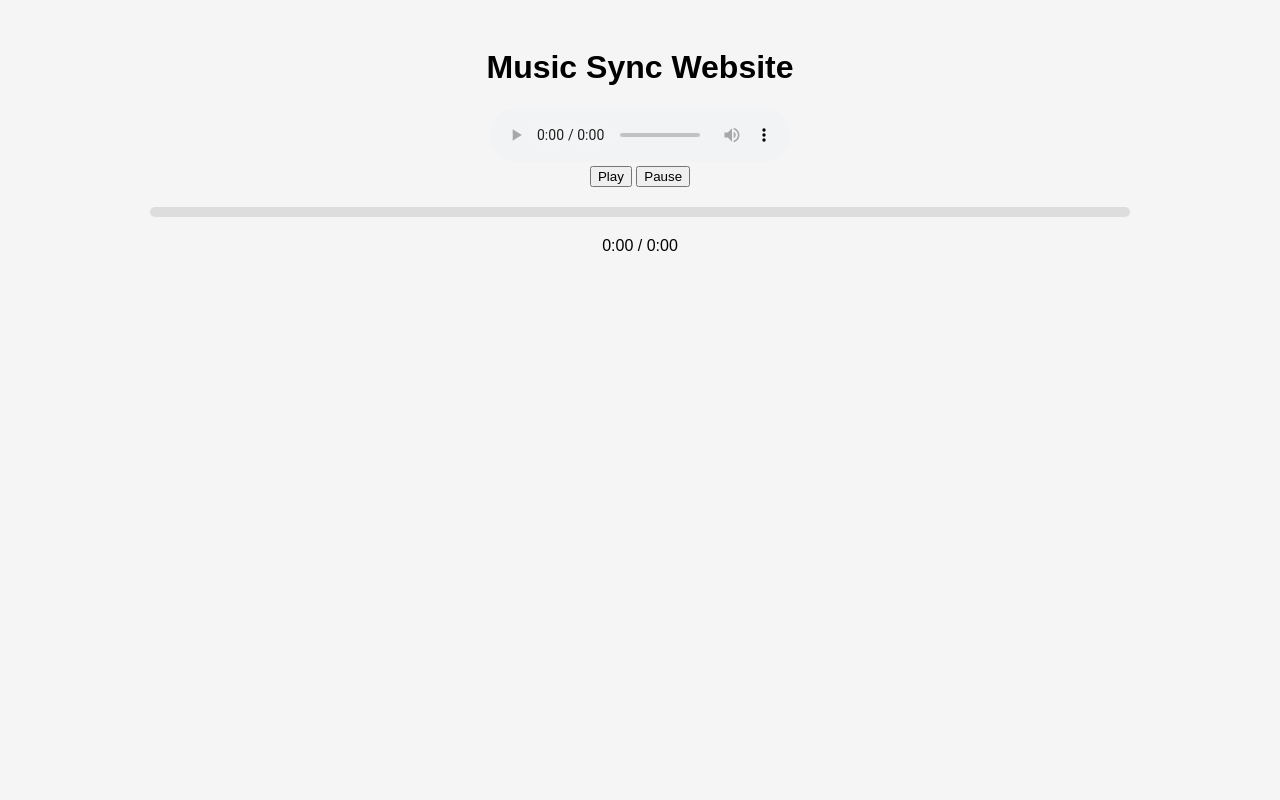
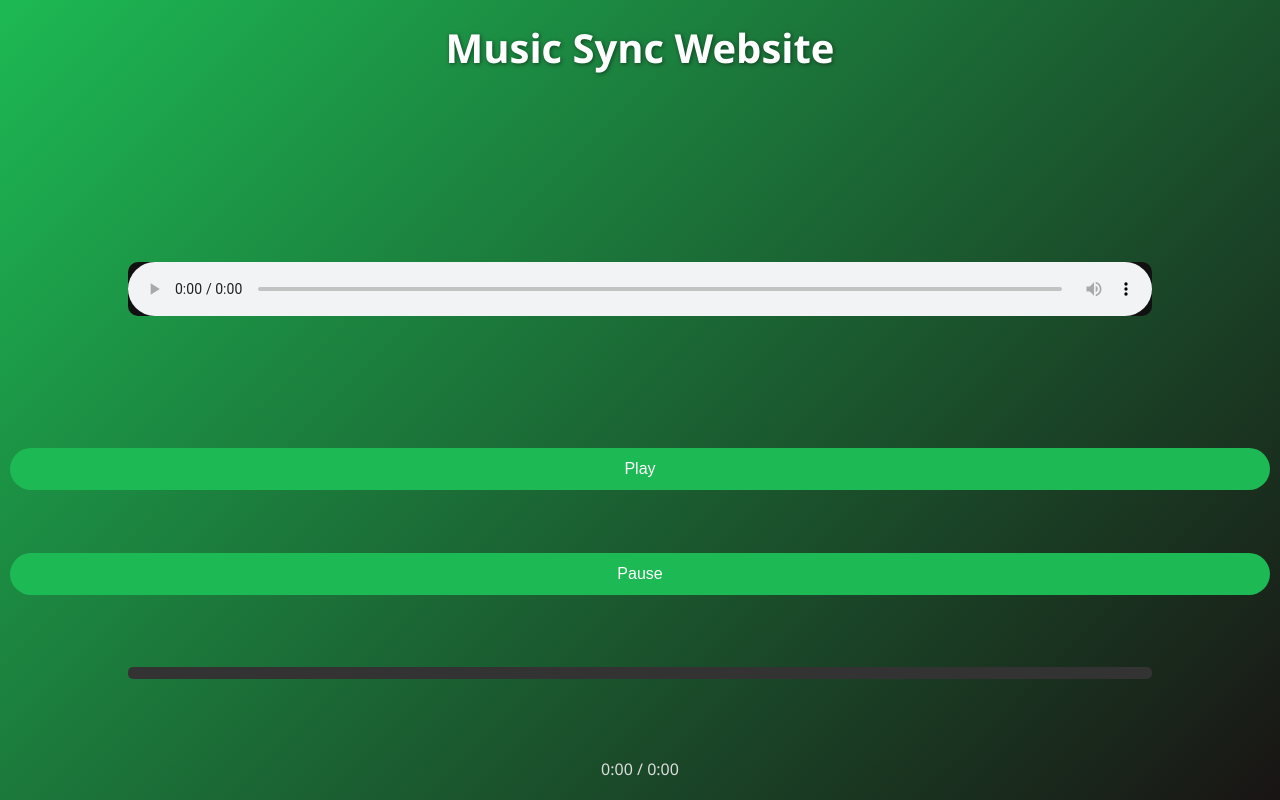
Before and after one commit to Kodey-cs/music-sync, a website: page public/index.html in a window 1280 px wide. Drawn offline with nearby package versions, Linux system fonts and the light colour scheme; no server answers.

Commit message:
changed css

```diff
--- a/public/style.css
+++ b/public/style.css
@@ -1,33 +1,89 @@
 body {
-  font-family: Arial, sans-serif;
+  font-family: 'Segoe UI', Tahoma, Geneva, Verdana, sans-serif;
   text-align: center;
-  background: #f5f5f5;
-  padding: 20px;
+  background: linear-gradient(135deg, #1db954, #191414);
+  color: #fff;
+  min-height: 100vh;
+  margin: 0;
+  padding: 0;
+  display: flex;
+  flex-direction: column;
+  justify-content: space-between;
+}
+
+h1 {
+  margin-top: 20px;
+  font-size: 2.5rem;
+  color: #fff;
+  text-shadow: 1px 1px 4px rgba(0,0,0,0.5);
 }
 
 #playlist {
-  margin: 20px auto;
-  max-width: 300px;
+  margin: 30px auto;
+  max-width: 400px;
+  display: flex;
+  flex-direction: column;
+  gap: 10px;
 }
 
 #playlist button {
-  display: block;
-  width: 100%;
-  margin: 5px 0;
-  padding: 10px;
+  background: #282828;
+  color: #fff;
+  border: none;
+  border-radius: 5px;
+  padding: 15px;
+  font-size: 1rem;
+  cursor: pointer;
+  transition: background 0.3s ease;
+}
+
+#playlist button:hover {
+  background: #1db954;
+  transform: scale(1.03);
+}
+
+audio {
+  width: 80%;
+  margin: 15px auto;
+  background: #111;
+  border-radius: 10px;
+}
+
+#playBtn, #pauseBtn {
+  background: #1db954;
+  color: #fff;
+  border: none;
+  border-radius: 25px;
+  padding: 12px 25px;
+  margin: 10px;
+  font-size: 1rem;
+  cursor: pointer;
+  transition: background 0.3s ease, transform 0.2s ease;
+}
+
+#playBtn:hover, #pauseBtn:hover {
+  background: #1ed760;
+  transform: scale(1.1);
 }
 
 #progressContainer {
   width: 80%;
   margin: 20px auto;
-  background: #ddd;
-  height: 10px;
+  background: #333;
+  height: 12px;
   border-radius: 5px;
+  overflow: hidden;
 }
 
 #progressBar {
-  background: #4caf50;
+  background: #1db954;
   width: 0;
-  height: 10px;
-  border-radius: 5px;
+  height: 100%;
+  transition: width 0.2s ease;
 }
+
+#timeDisplay {
+  margin-bottom: 20px;
+  font-size: 1rem;
+  color: #ddd;
+}
```
